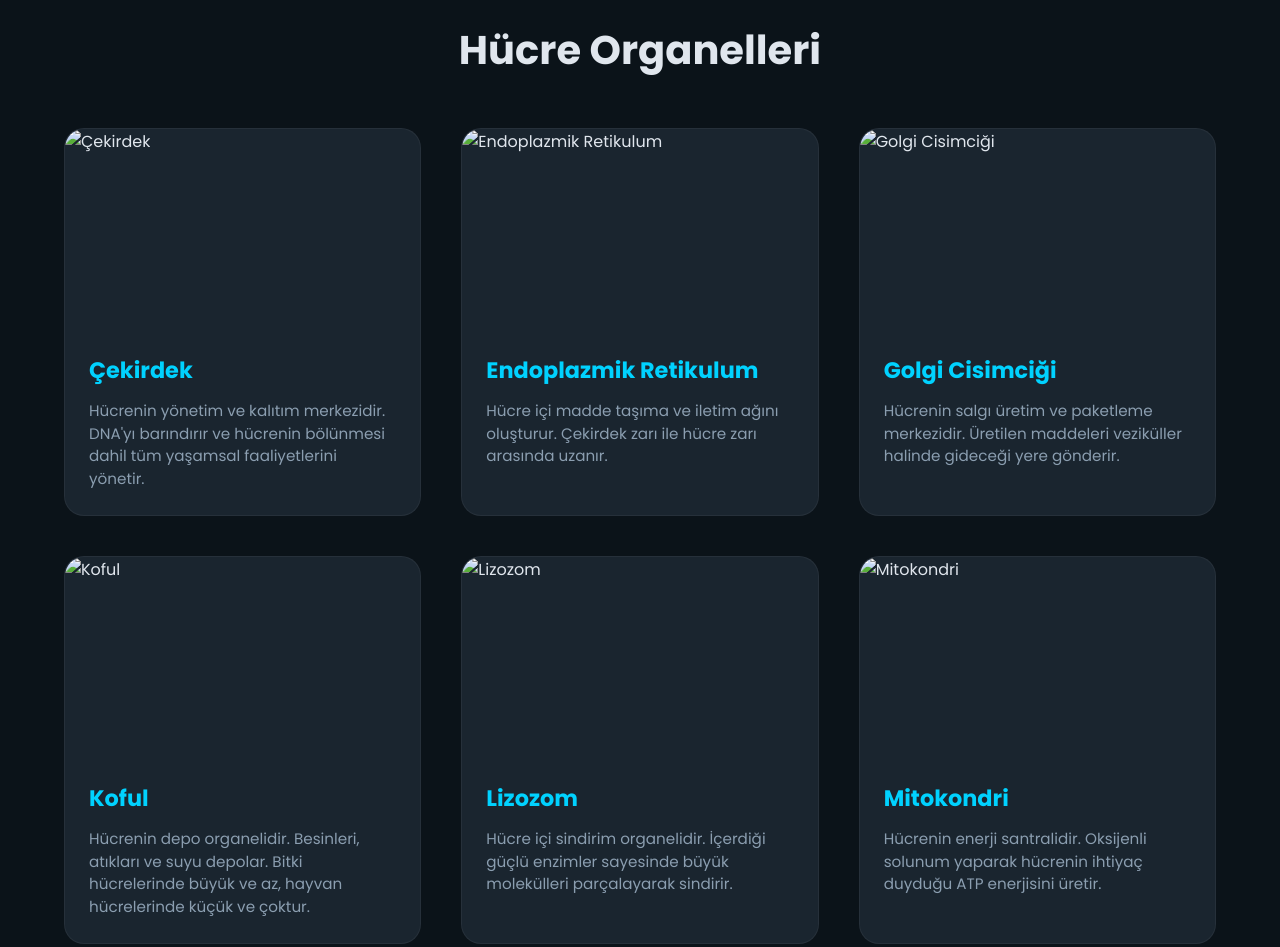
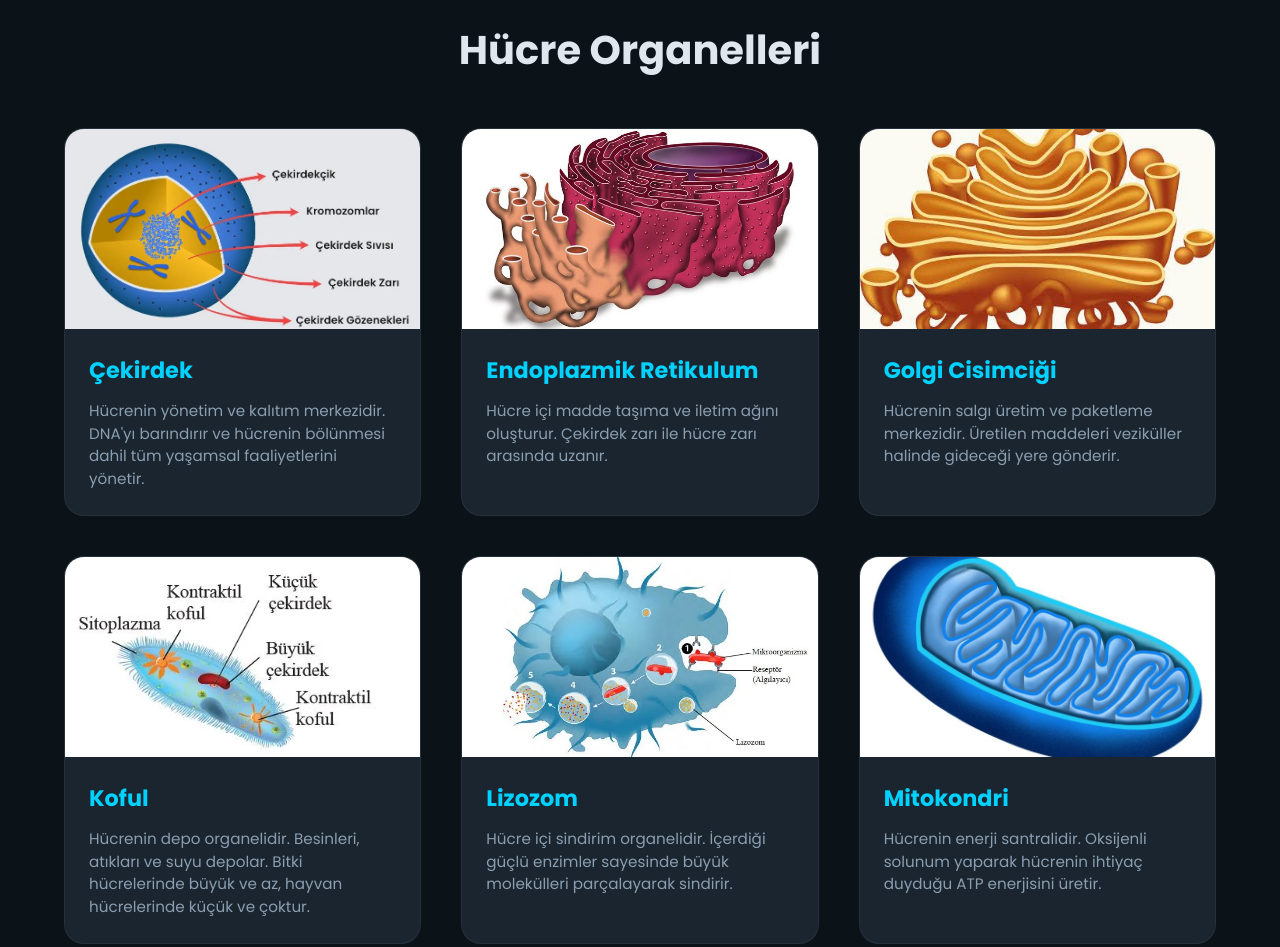
Before and after one commit to ReSS000/Biyoloji_Proje, a plain HTML site: page index.html in a window 1280 px wide. Shown: the part 860-1807 px from the top of the page. Drawn offline with Linux system fonts and the light colour scheme.

Commit message:
Update index.html

```diff
--- a/index.html
+++ b/index.html
@@ -1,5 +1,6 @@
 <!DOCTYPE html>
 <html lang="tr">
+
 <head>
     <meta charset="UTF-8">
     <meta name="viewport" content="width=device-width, initial-scale=1.0">
@@ -10,6 +11,7 @@
     <link href="https://fonts.googleapis.com/css2?family=Poppins:wght@300;400;600;700&display=swap" rel="stylesheet">
     <link rel="stylesheet" href="style.css">
 </head>
+
 <body>
 
     <nav class="navbar">
@@ -24,11 +26,12 @@
     <header id="hero" class="hero-section">
         <div class="hero-content">
             <h1>Hücreyi Keşfetmeye Hazır Mısın?</h1>
-            <p>Yaşamın en küçük ve en mucizevi yapı taşı olan hücrenin derinliklerine iniyoruz. Organellerin görevlerini ve muazzam uyumunu yakından inceleyin.</p>
+            <p>Yaşamın en küçük ve en mucizevi yapı taşı olan hücrenin derinliklerine iniyoruz. Organellerin görevlerini
+                ve muazzam uyumunu yakından inceleyin.</p>
             <a href="#organeller" class="cta-btn">Keşfe Başla</a>
         </div>
         <div class="hero-image-container reveal">
-            <img src="hucre.jpeg" alt="Hücre Genel Görünüm" class="hero-image">
+            <img src="hucre.jpg" alt="Hücre Genel Görünüm" class="hero-image">
         </div>
     </header>
 
@@ -38,71 +41,78 @@
 
             <div class="card reveal">
                 <div class="card-img-wrapper">
-                    <img src="hucre_cekirdek.jpeg" alt="Çekirdek">
+                    <img src="cekirdek.jpg" alt="Çekirdek">
                 </div>
                 <div class="card-content">
                     <h3>Çekirdek</h3>
-                    <p>Hücrenin yönetim ve kalıtım merkezidir. DNA'yı barındırır ve hücrenin bölünmesi dahil tüm yaşamsal faaliyetlerini yönetir.</p>
+                    <p>Hücrenin yönetim ve kalıtım merkezidir. DNA'yı barındırır ve hücrenin bölünmesi dahil tüm
+                        yaşamsal faaliyetlerini yönetir.</p>
                 </div>
             </div>
 
             <div class="card reveal">
                 <div class="card-img-wrapper">
-                    <img src="hucre_endoplazmik_retikulum.jpeg" alt="Endoplazmik Retikulum">
+                    <img src="endoplazmik_retikulum.jpg" alt="Endoplazmik Retikulum">
                 </div>
                 <div class="card-content">
                     <h3>Endoplazmik Retikulum</h3>
-                    <p>Hücre içi madde taşıma ve iletim ağını oluşturur. Çekirdek zarı ile hücre zarı arasında uzanır.</p>
+                    <p>Hücre içi madde taşıma ve iletim ağını oluşturur. Çekirdek zarı ile hücre zarı arasında uzanır.
+                    </p>
                 </div>
             </div>
 
             <div class="card reveal">
                 <div class="card-img-wrapper">
-                    <img src="hucre_golgi_cisimcigi.jpeg" alt="Golgi Cisimciği">
+                    <img src="golgi_cisimcigi.jpg" alt="Golgi Cisimciği">
                 </div>
                 <div class="card-content">
                     <h3>Golgi Cisimciği</h3>
-                    <p>Hücrenin salgı üretim ve paketleme merkezidir. Üretilen maddeleri veziküller halinde gideceği yere gönderir.</p>
+                    <p>Hücrenin salgı üretim ve paketleme merkezidir. Üretilen maddeleri veziküller halinde gideceği
+                        yere gönderir.</p>
                 </div>
             </div>
 
             <div class="card reveal">
                 <div class="card-img-wrapper">
-                    <img src="hucre_koful.jpeg" alt="Koful">
+                    <img src="koful.jpg" alt="Koful">
                 </div>
                 <div class="card-content">
                     <h3>Koful</h3>
-                    <p>Hücrenin depo organelidir. Besinleri, atıkları ve suyu depolar. Bitki hücrelerinde büyük ve az, hayvan hücrelerinde küçük ve çoktur.</p>
+                    <p>Hücrenin depo organelidir. Besinleri, atıkları ve suyu depolar. Bitki hücrelerinde büyük ve az,
+                        hayvan hücrelerinde küçük ve çoktur.</p>
                 </div>
             </div>
 
             <div class="card reveal">
                 <div class="card-img-wrapper">
-                    <img src="hucre_lizozom.jpeg" alt="Lizozom">
+                    <img src="lizozom.jpg" alt="Lizozom">
                 </div>
                 <div class="card-content">
                     <h3>Lizozom</h3>
-                    <p>Hücre içi sindirim organelidir. İçerdiği güçlü enzimler sayesinde büyük molekülleri parçalayarak sindirir.</p>
+                    <p>Hücre içi sindirim organelidir. İçerdiği güçlü enzimler sayesinde büyük molekülleri parçalayarak
+                        sindirir.</p>
                 </div>
             </div>
 
             <div class="card reveal">
                 <div class="card-img-wrapper">
-                    <img src="hucre_mitokondri.jpeg" alt="Mitokondri">
+                    <img src="mitokondri.jpg" alt="Mitokondri">
                 </div>
                 <div class="card-content">
                     <h3>Mitokondri</h3>
-                    <p>Hücrenin enerji santralidir. Oksijenli solunum yaparak hücrenin ihtiyaç duyduğu ATP enerjisini üretir.</p>
+                    <p>Hücrenin enerji santralidir. Oksijenli solunum yaparak hücrenin ihtiyaç duyduğu ATP enerjisini
+                        üretir.</p>
                 </div>
             </div>
 
             <div class="card reveal">
                 <div class="card-img-wrapper">
-                    <img src="hucre_ribozom.jpeg" alt="Ribozom">
+                    <img src="ribozom.jpg.png" alt="Ribozom">
                 </div>
                 <div class="card-content">
                     <h3>Ribozom</h3>
-                    <p>Hücrenin protein sentez fabrikasıdır. Tüm canlı hücrelerde bulunur ve zarsız bir yapıya sahiptir.</p>
+                    <p>Hücrenin protein sentez fabrikasıdır. Tüm canlı hücrelerde bulunur ve zarsız bir yapıya sahiptir.
+                    </p>
                 </div>
             </div>
 
@@ -111,7 +121,8 @@
 
     <section id="sunum" class="presentation-section reveal">
         <h2 class="section-title">Detaylı Biyoloji Sunumu</h2>
-        <p class="presentation-desc">Hücre yapısı ve fonksiyonları hakkında daha detaylı bilgi için hazırlanan biyoloji sunumumuzu inceleyebilirsiniz.</p>
+        <p class="presentation-desc">Hücre yapısı ve fonksiyonları hakkında daha detaylı bilgi için hazırlanan biyoloji
+            sunumumuzu inceleyebilirsiniz.</p>
         <div class="pdf-container">
             <embed src="Biyoloji_Sunum.pdf" type="application/pdf" width="100%" height="600px" />
         </div>
@@ -128,10 +139,11 @@
                 <li>Görseller: Ders içi slaytlar ve eğitim materyalleri</li>
                 <li>Bilimsel kaynaklar: Campbell Biology ve eğitim makaleleri</li>
             </ul>
-            <p class="copyright">Resul Özüş 9/A.</p>
+            <p class="copyright">Resul Özüş 9/A BMTAL</p>
         </div>
     </footer>
 
     <script src="script.js"></script>
 </body>
+
 </html>
```
